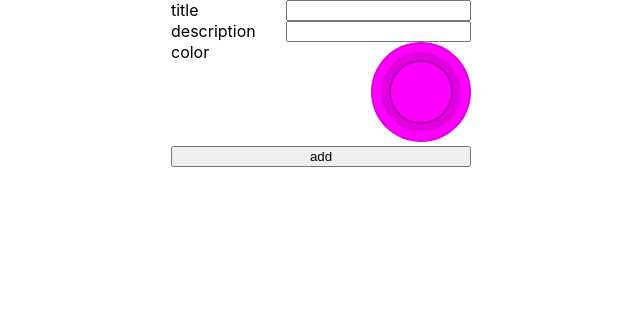
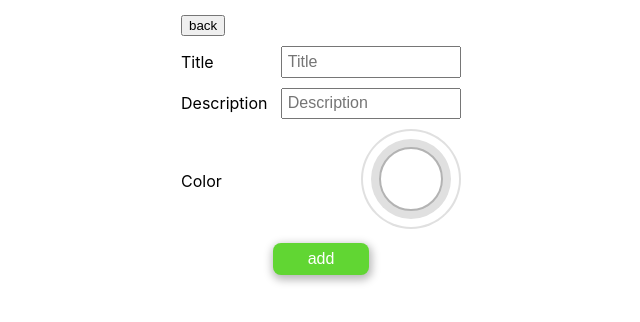
Before and after one commit to jonadar/icecream-list, a React (Create React App) app: page /#/add in a window 1280 px wide. Shown: the top 322 px of the page, without its empty margins (319-959 px from the left). Built offline with nearby package versions, Linux system fonts and the light colour scheme.

Commit message:
functional add icecream form

```diff
--- a/src/components/NewIceCream.tsx
+++ b/src/components/NewIceCream.tsx
@@ -2,8 +2,9 @@ import { ChangeEvent, FunctionComponent, useState } from "react";
 
 import { HexColorString, IceCream } from "../consts/types";
 import IceCreamItem from "./IceCreamItem";
+import { useGoBack } from "../consts/hooks";
 
-import "../css/newIceCream.scss"
+import "../css/newIceCream.scss";
 
 interface NewIceCreamProps {
     onAdd: (newItem: IceCream) => void;
@@ -11,9 +12,11 @@ interface NewIceCreamProps {
 
 const NewIceCream: FunctionComponent<NewIceCreamProps> = ({ onAdd }) => {
 
+    const { goBack } = useGoBack();
+
     const [title, setTitle] = useState<string>('');
     const [description, setDescription] = useState<string>('');
-    const [color, setColor] = useState<HexColorString>('#ff00ff');
+    const [color, setColor] = useState<HexColorString>('#ffffff');
 
     const handleTitleChange = (event: ChangeEvent<HTMLInputElement>) => {
         setTitle(event.target.value);
@@ -27,29 +30,37 @@ const NewIceCream: FunctionComponent<NewIceCreamProps> = ({ onAdd }) => {
         setColor(event.target.value as HexColorString); //
     };
 
-    const handleAddIceCream = () => {
-        onAdd({ title, description, color })
+    const handleAddIceCream = (event: React.FormEvent<HTMLFormElement>) => {
+        event.preventDefault();
+
+        onAdd({ title, description, color });
+        goBack();
     }
 
     return (
-        <div className="new-ice-cream-form">
+        <form className="new-ice-cream-form" method="none" onSubmit={handleAddIceCream}>
             <div>
-                <label htmlFor="title">title</label>
-                <input type="text" name="title" id="title" onChange={handleTitleChange} value={title} />
+                <button onClick={goBack}>back</button>
             </div>
             <div>
-                <label htmlFor="description">description</label>
-                <input type="text" name="description" id="description" onChange={handleDescriptionChange} value={description} />
+                <label htmlFor="title">Title</label>
+                <input type="text" name="title" id="title" onChange={handleTitleChange} value={title} placeholder="Title" maxLength={20} required />
             </div>
             <div>
-                <label htmlFor="color">color</label>
+                <label htmlFor="description">Description</label>
+                <input type="text" name="description" id="description" onChange={handleDescriptionChange} value={description} placeholder="Description" />
+            </div>
+            <div>
+                <label htmlFor="color">Color</label>
                 <div className="color-input-container">
                     <IceCreamItem item={{ title, description, color }} />
                     <input type="color" name="color" id="color" onChange={handleColorChange} value={color} />
                 </div>
             </div>
-            <button onClick={handleAddIceCream}>add</button>
-        </div>
+            <div>
+                <input type="submit" value="add"></input>
+            </div>
+        </form>
     );
 }
 
--- /dev/null
+++ b/src/consts/hooks.ts
@@ -0,0 +1,11 @@
+import { useNavigate } from "react-router-dom";
+
+export const useGoBack = () => {
+    const navigate = useNavigate();
+
+    const goBack = () => {
+        navigate(-1);
+    };
+
+    return {goBack, navigate};
+}
--- a/src/css/newIceCream.scss
+++ b/src/css/newIceCream.scss
@@ -2,9 +2,40 @@
     display: flex;
     flex-direction: column;
 
+    font-size: 1rem;
+    padding: 10px;
+
+    input{
+        font-size: 1rem;
+    }
+
+
     &>div {
         display: flex;
         justify-content: space-between;
+        align-items: center;
+
+        margin: 5px 0;
+
+        input[type=text] {
+            box-sizing: border-box;
+            width: 180px;
+            padding: 0.3rem;
+
+        }
+
+        input[type=submit]{
+            background-color: rgb(97, 214, 51);
+            box-shadow: 1px 3px 8px 2px #b9b9b9;
+            border: none;
+            border-radius: 8px;
+
+            color: white;
+            width: 6rem;
+            height: 2rem;
+            margin: 0 auto;
+            cursor: pointer;
+        }
     }
 
     .color-input-container {
```
